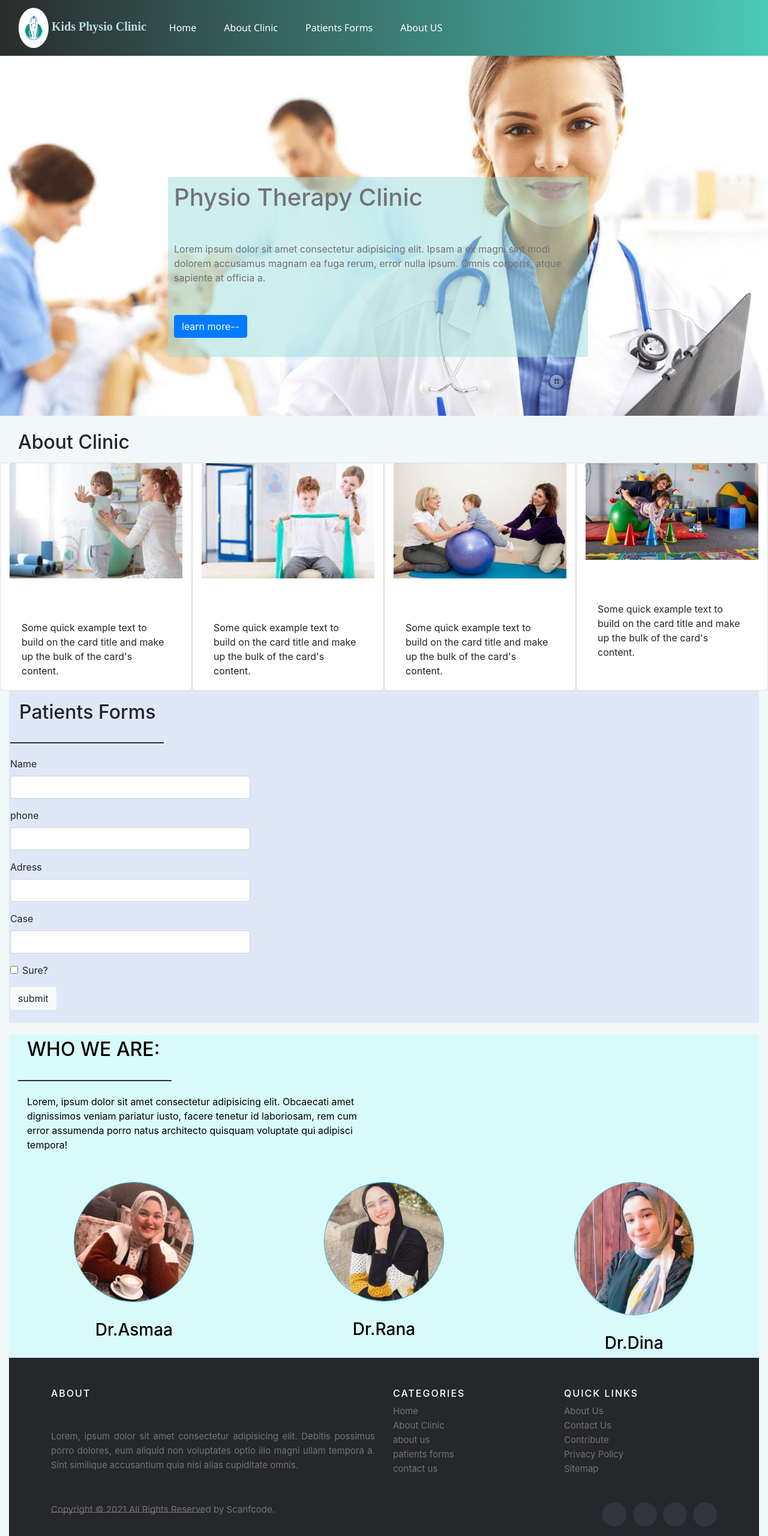
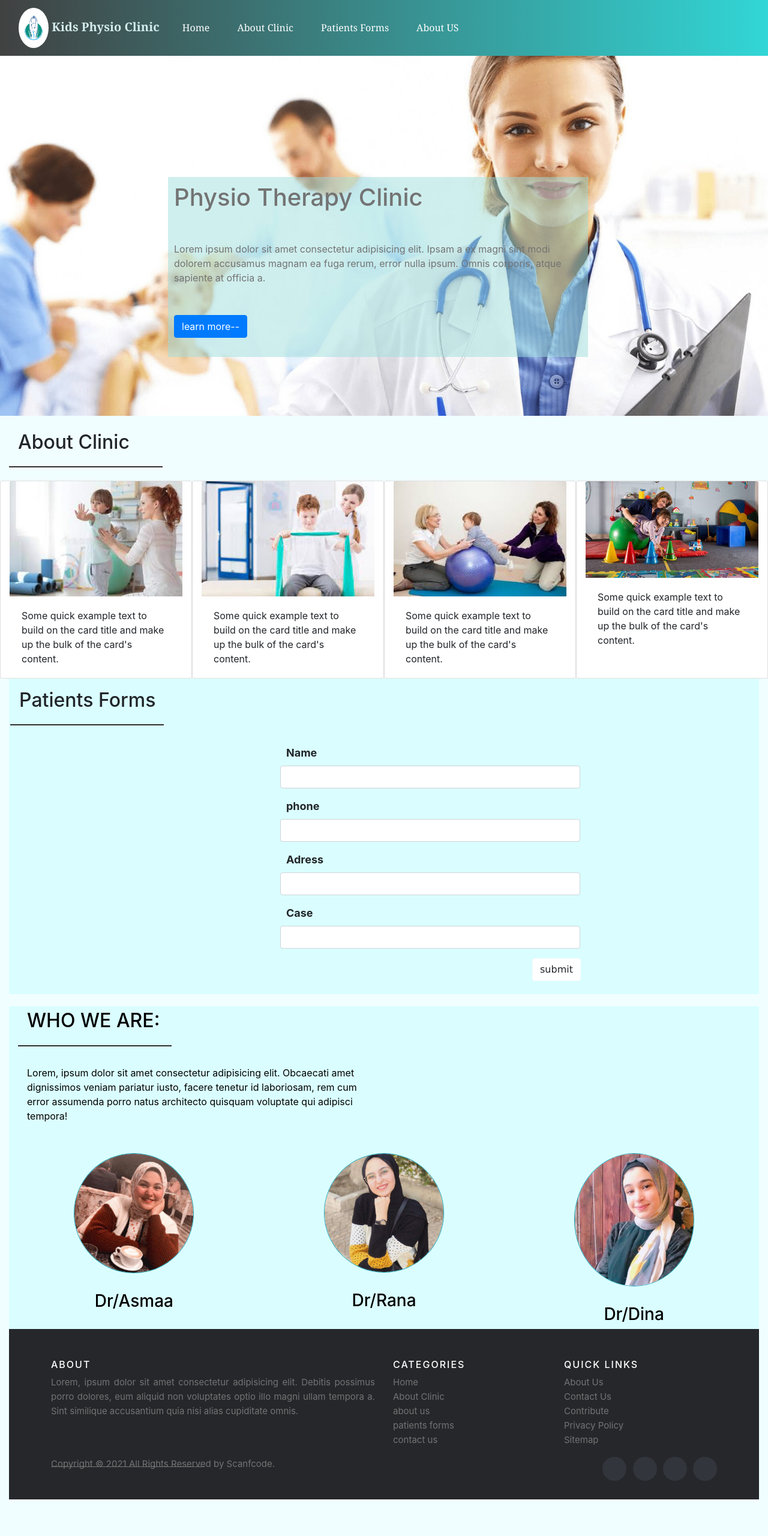
Before and after one commit to Asmaa-gamal1/Responsive-web-design, a plain HTML site: page index.html in a window 1280 px wide. Shown: the top 2560 px of the page at 60% size. After the commit the page ends 2499 px from the top, so only its background shows below. Drawn offline with Linux system fonts and the light colour scheme.

Commit message:
vesion 2

```diff
--- a/css/main.css
+++ b/css/main.css
@@ -1,13 +1,13 @@
 body{
     padding: 0;
     margin: 0;
-    background-color: #f0f8f8;
+    background-color: #f1feff;
 }
 
 
 /* navbar */
 .navbar{
-    background: linear-gradient( to left , #4bc9b8  ,  rgba(0, 0, 0, 0.822)  );
+    background: linear-gradient( to left , #32d6d6  ,  rgba(49, 48, 48, 0.918)  );
 }
 .logo{
     width: 50px;
@@ -15,14 +15,14 @@ body{
 }
 .navbar-brand{
      margin:0;
-     font-family: serif;
-     color: #bbdbdd !important;
+     font-family: Georgia, 'Times New Roman', Times, serif;
+     color: #d3ebec !important;
      font-weight: bold;
 
 }
 .navbar ul li a{
     color: rgb(255, 255, 255) !important;
-    font-family: 'Segoe UI', Tahoma, Geneva, Verdana, sans-serif;
+    font-family:Georgia, 'Times New Roman', Times, serif;
     margin-left: 30px;
     transition-duration: 0.2s;
 }
@@ -79,10 +79,12 @@ body{
 
 /* end section1 */
 
+
 .second-section{
     position: relative;
     margin-top: 20px;
     }
+
 
 .third-section{
     background-color: #92ffff3f;
@@ -91,9 +93,16 @@ body{
     text-align: center;
 }
 
+.card{
+  margin-top: 40px;
+}
+
+
+
 h2{
     padding: 5px;
     margin: 10px;
+    margin-bottom: 0;
 }
 hr{
   width: 20%;
@@ -107,9 +116,19 @@ hr{
 @media(max-width:767px){
 .child-par{
   overflow: hidden;
+}
 
-}}
-p{
+hr{
+  width: 50%;
+
+}
+.card{
+  margin: auto;
+  margin-top: 35px;
+}
+
+}
+.profile-pargraphe{
     text-align: left;
     margin-top: 50px;
     margin-bottom: 50px;
@@ -120,21 +139,40 @@ p{
 }
 
 .form-section{
-  background-color: rgba(149, 162, 233, 0.192);
-  padding: 2px;
-
-}
+  background-color:  #92ffff3f;
+    padding: 2px;
+  }
 
 form{
     margin-top: 50px;
-    width: 400px;
+    margin-left: 450px;
+    margin-right: 30px;
+    width: 500px;
     margin-bottom: 20px;
+}
+
+label {
+  display: inline-block;
+  margin-bottom: .5rem;
+  font-size: 18px;
+  font-weight: bold;
+  margin-left: 10px;
+}
+
+.btn-light {
+  margin-left: 420px;
+  background-color: white;
+  font-family:Verdana, Geneva, Tahoma, sans-serif;
 }
 
 @media (max-width:767px){
   form{
     width: 300px;
+    margin-left: 0;
+    margin-right: 0;
   }
+  .btn-light {
+    margin-left: 0;}
 
 }
 
--- a/index.html
+++ b/index.html
@@ -37,7 +37,6 @@
 
           </ul>
 
-
           <!-- <form class="d-flex">
             <input class="form-control me-2" type="search" placeholder="Search" aria-label="Search">
             <button class="btn btn-outline-success" type="submit">Search</button>
@@ -53,7 +52,7 @@
    <div class="child">
 
      <h1 >Physio Therapy Clinic</h1>
-     <p class="child-par">Lorem ipsum dolor sit amet consectetur adipisicing elit. Ipsam a ex magni sint modi dolorem accusamus magnam ea fuga rerum, error nulla ipsum. Omnis corporis, atque sapiente at officia a.</p>
+     <p class="child-par profile-pargraphe">Lorem ipsum dolor sit amet consectetur adipisicing elit. Ipsam a ex magni sint modi dolorem accusamus magnam ea fuga rerum, error nulla ipsum. Omnis corporis, atque sapiente at officia a.</p>
      <button type="button" class="btn btn-primary">learn more--</button>
 
    </div>
@@ -66,6 +65,7 @@
 
 <div class="container-fluid second-section">
   <h2>About Clinic</h2>
+  <hr class="text-left">
 <div class="row">
 
 <div class="card col-md-3" style="width: 18rem;">
@@ -123,10 +123,10 @@
     <label for="exampleInputPassword1" class="form-label">Case</label>
     <input type="password" class="form-control" id="exampleInputPassword1">
   </div>
-  <div class="mb-3 form-check">
+  <!-- <div class="mb-3 form-check">
     <input type="checkbox" class="form-check-input" id="exampleCheck1">
     <label class="form-check-label" for="exampleCheck1">Sure?</label>
-  </div>
+  </div> -->
   <button type="submit" class="btn btn-light">submit</button>
 </form>
 </div>
@@ -136,24 +136,24 @@
 <div class=" third-section container-fluid">
   <h2 class="text-left">WHO WE ARE:</h2>
   <hr class="text-left">
-  <p class="col-md-6"> Lorem, ipsum dolor sit amet consectetur adipisicing elit. Obcaecati amet dignissimos veniam pariatur iusto, facere tenetur id laboriosam, rem cum error assumenda porro natus architecto quisquam voluptate qui adipisci tempora! </p>
+  <p class="col-md-6 profile-pargraphe"> Lorem, ipsum dolor sit amet consectetur adipisicing elit. Obcaecati amet dignissimos veniam pariatur iusto, facere tenetur id laboriosam, rem cum error assumenda porro natus architecto quisquam voluptate qui adipisci tempora! </p>
 <div class="row">
 
 <div class="col-md-4">
   <div class="profile"><img class="img-fluid rounded-circle border border-info" src="Images/IMG-20210117-WA0133.jpg" alt="">
-  <h3>Dr.Asmaa </h3>
+  <h3>Dr/Asmaa </h3>
   </div>
 </div>
 
 <div class="col-md-4">
   <div class="profile"><img class="img-fluid rounded-circle border border-info" src="Images/received_363210078457861.jpeg" alt="">
-  <h3>Dr.Rana </h3>
+  <h3>Dr/Rana </h3>
   </div>
 </div>
 
 <div class="col-md-4">
   <div class="profile"><img class="img-fluid rounded-circle border border-info" src="Images/Screenshot_20210429-200506.png" alt="">
-  <h3>Dr.Dina </h3>
+  <h3>Dr/Dina </h3>
   </div>
 </div>
 
```
